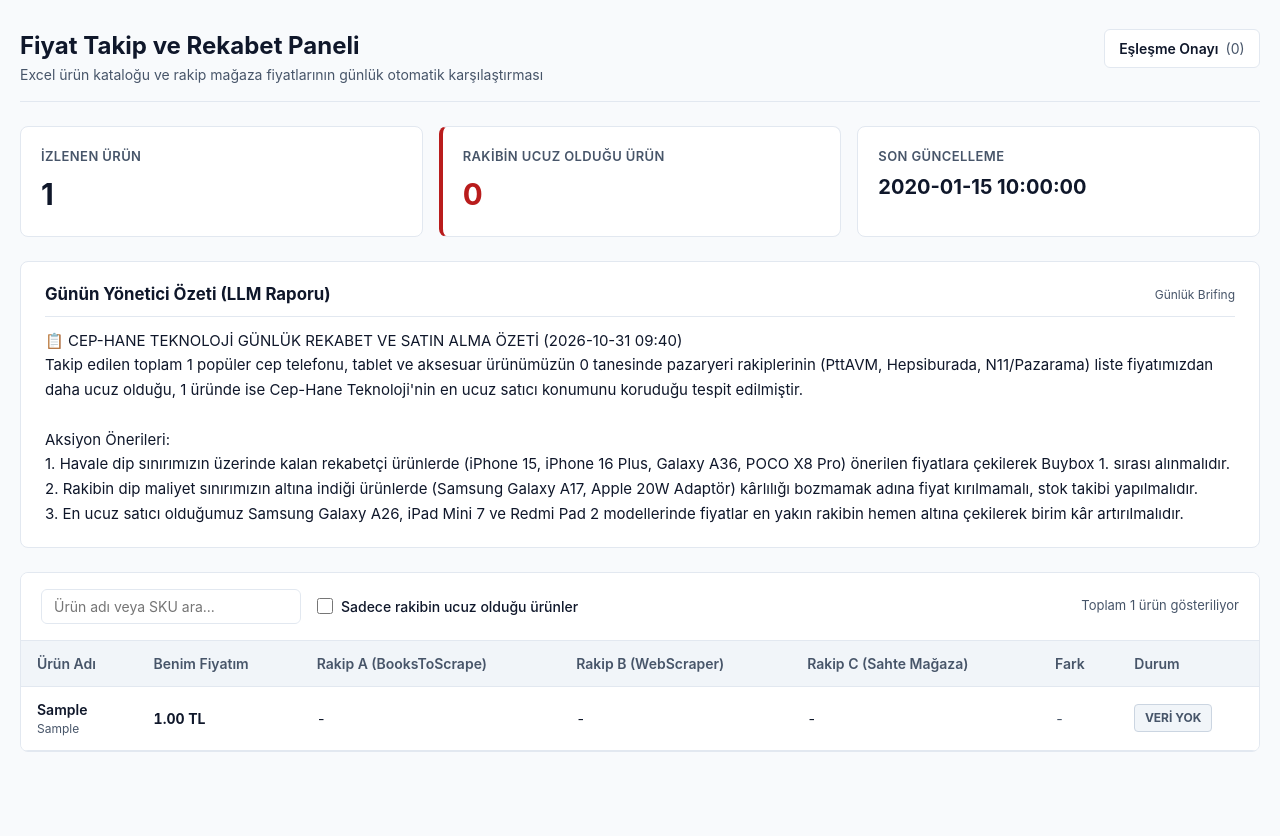
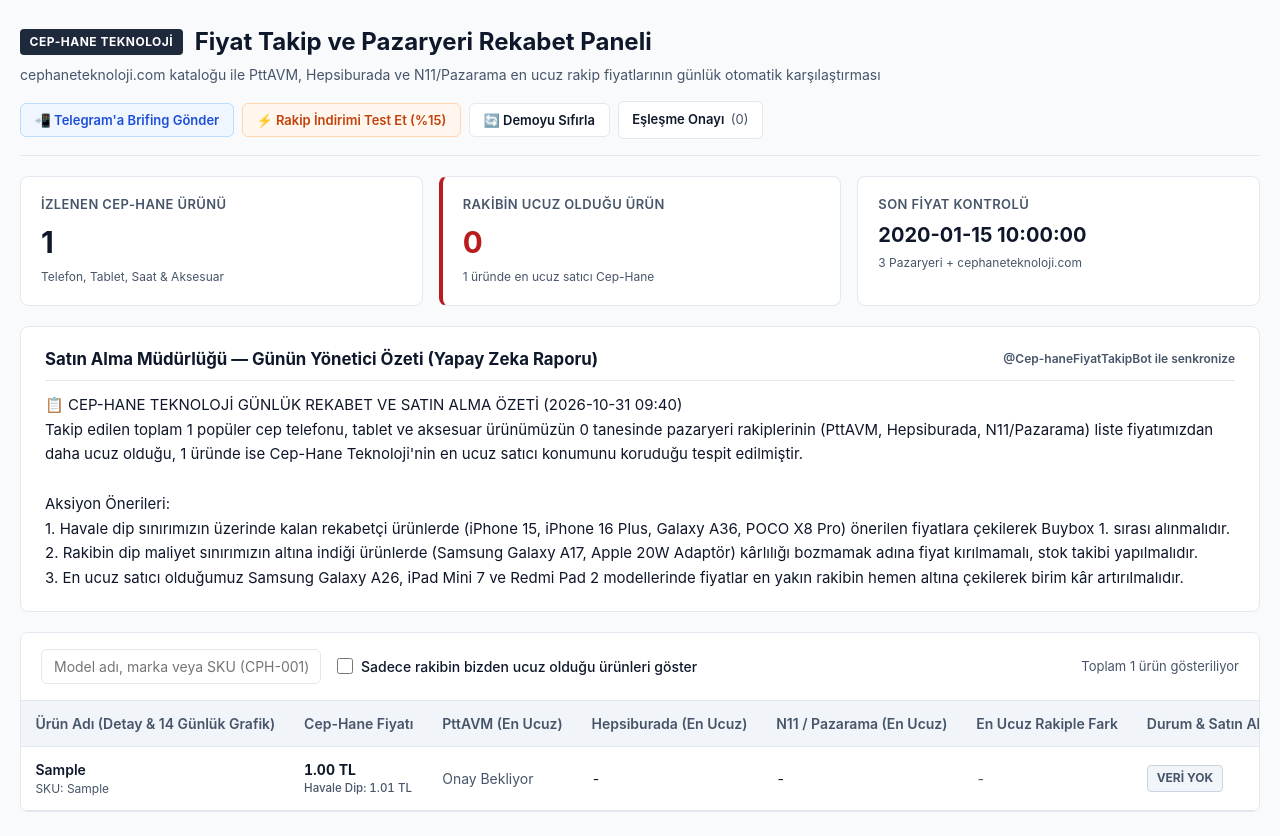
Before and after one commit to ozzencben/cephane-fiyat-takip, a FastAPI app: page / in a window 1280 px wide. Before the commit the page ends 752 px from the top, so only its background shows below. Run offline with FastAPI, Linux system fonts and the light colour scheme; tables that the repository leaves empty hold one stand-in row (values such as "Sample post").

Commit message:
Adim 5: Cep-Hane Teknoloji web paneli marka uyarlamasi ve canli interaktif demo butonlari eklendi

```diff
--- a/plan.txt
+++ b/plan.txt
@@ -12,5 +12,5 @@ Bazı ürünlerde rakibin ucuz olduğu (RAKİP UCUZ — marj kurtaran öneri), b
 ✅ Adım 4: Kural Motoru, Yönetici Özeti ve Telegram Bildiriminin Cep-Hane'ye Uyarlanması (TAMAMLANDI)
 Kural motorunda "Havale Dip Fiyat Sınırı" ve "En Yakın Rakiple Marj Artırma Fırsatı" mesajlarının Satın Alma Müdürü diline uyarlanması.
 Telegram sabah brifinginin Cep-Hane Teknoloji başlığıyla telefonuna gerçek bildirim olarak gönderilip test edilmesi.
-⏳ Adım 5: Web Paneli Marka Uyarlaması ("Cep-Hane Teknoloji") ve Canlı Demo Videosu
+✅ Adım 5: Web Paneli Marka Uyarlaması ("Cep-Hane Teknoloji") ve Canlı İnteraktif Test Butonları (TAMAMLANDI)
 Panel başlığının, sütun isimlerinin ve eşleşme onay ekranının (%70-89 skorlu 3 telefon/aksesuar adayı) Cep-Hane Teknoloji'ye uyarlanması ve Serdar Bey'e göndereceğin özel tanıtım videosunun/ekran görüntülerinin alınması.
--- a/src/fiyat_takip_sistemi/api/main.py
+++ b/src/fiyat_takip_sistemi/api/main.py
@@ -15,7 +15,7 @@ from ..core.report import get_latest_report_text
 from ..scripts.seed_history import seed_price_history
 
 app = FastAPI(
-    title="Fiyat Takip Sistemi - Web Paneli API",
+    title="Cep-Hane Teknoloji | Fiyat Takip ve Rekabet Paneli API",
     description="Rakip fiyat karşılaştırma, günlük LLM raporu ve fiyat geçmişi API uç noktaları.",
     version="1.0.0",
 )
@@ -536,3 +536,79 @@ def get_urun_gecmis(id: int, db: Session = Depends(get_db)) -> Dict[str, Any]:
         "rakipler": rakipler_gecmis,
         "gecmis": tum_gecmis_kayitlari,
     }
+
+
+
+@app.post("/demo/fiyat-dusur", tags=["Canlı Demo Aksiyonları"])
+def post_demo_price_drop(db: Session = Depends(get_db)):
+    """
+    Canlı Demo: N11 / Pazarama kanalında Apple iPhone 15 128 GB ürününde %15 anlık rakip indirimi
+    simüle eder, kural motorunu ve yönetici raporunu yeniler ve Telegram'a anlık bildirim gönderir.
+    """
+    from datetime import datetime
+    from ..core.report import prepare_report_data, run_daily_report
+    from ..core.notify import format_daily_notification_message, send_telegram_message
+
+    comp_c = (
+        db.query(Competitor)
+        .filter(Competitor.ad.ilike("%N11%"))
+        .first()
+        or db.query(Competitor).order_by(Competitor.id.desc()).first()
+    )
+    target_name = "Apple iPhone 15 128 GB (Apple Türkiye Garantili) Siyah"
+    if comp_c:
+        latest = (
+            db.query(PriceSnapshot)
+            .filter(
+                PriceSnapshot.competitor_id == comp_c.id,
+                PriceSnapshot.ham_urun_adi == target_name,
+            )
+            .order_by(desc(PriceSnapshot.cekilme_zamani), desc(PriceSnapshot.id))
+            .first()
+        )
+        old_price = latest.fiyat if latest else 59600.0
+        new_price = round(old_price * 0.85, 2)
+        snap = PriceSnapshot(
+            competitor_id=comp_c.id,
+            ham_urun_adi=target_name,
+            fiyat=new_price,
+            stokta=True,
+            url="http://localhost:8001/urun/1",
+            cekilme_zamani=datetime.now(),
+        )
+        db.add(snap)
+        db.commit()
+
+    rep_text = run_daily_report(db)
+    rep_data = prepare_report_data(db)
+    tg_msg = format_daily_notification_message(rep_text, rep_data.get("en_kritik_uyarilar", []))
+    send_telegram_message(tg_msg)
+
+    return RedirectResponse(url="/?bildirim=indirim_simule_edildi", status_code=303)
+
+
+@app.post("/demo/telegram-gonder", tags=["Canlı Demo Aksiyonları"])
+def post_demo_send_telegram(db: Session = Depends(get_db)):
+    """
+    Canlı Demo: Güncel kural motoru ve yönetici özetini anında @Cep-haneFiyatTakipBot üzerinden Telegram'a gönderir.
+    """
+    from ..core.report import get_latest_report_text, prepare_report_data
+    from ..core.notify import format_daily_notification_message, send_telegram_message
+
+    rep_text = get_latest_report_text(db)
+    rep_data = prepare_report_data(db)
+    tg_msg = format_daily_notification_message(rep_text, rep_data.get("en_kritik_uyarilar", []))
+    send_telegram_message(tg_msg)
+
+    return RedirectResponse(url="/?bildirim=telegram_gonderildi", status_code=303)
+
+
+@app.post("/demo/sifirla", tags=["Canlı Demo Aksiyonları"])
+def post_demo_reset(db: Session = Depends(get_db)):
+    """
+    Canlı Demo: Veritabanını, 3 onay bekleyen eşleşmeyi ve fiyatları başlangıç durumuna sıfırlar.
+    """
+    db.close()
+    from ..scripts.demo_reset import reset_demo_environment
+    reset_demo_environment()
+    return RedirectResponse(url="/?bildirim=demo_sifirlandi", status_code=303)
--- a/src/fiyat_takip_sistemi/api/templates/index.html
+++ b/src/fiyat_takip_sistemi/api/templates/index.html
@@ -3,7 +3,7 @@
 <head>
     <meta charset="UTF-8">
     <meta name="viewport" content="width=device-width, initial-scale=1.0">
-    <title>Fiyat Takip ve Rekabet Paneli</title>
+    <title>Cep-Hane Teknoloji | Fiyat Takip ve Pazaryeri Rekabet Paneli</title>
     <style>
         :root {
             --bg-page: #f8fafc;
@@ -11,7 +11,8 @@
             --text-main: #0f172a;
             --text-muted: #475569;
             --border-color: #e2e8f0;
-            /* Kılavuz renk kuralı: Rakip ucuzsa kırmızı, rakip pahalıysa yeşil, fark yoksa gri */
+            --brand-primary: #1e293b;
+            --brand-accent: #2563eb;
             --red-bg: #fef2f2;
             --red-border: #fecaca;
             --red-text: #b91c1c;
@@ -34,24 +35,42 @@
             background-color: var(--bg-page);
             color: var(--text-main);
             line-height: 1.5;
-            padding: 1.75rem 1.25rem;
+            padding: 1.5rem 1.25rem;
             overflow-x: hidden;
         }
 
         .container {
-            max-width: 1280px;
+            max-width: 1320px;
             margin: 0 auto;
         }
 
         header {
             display: flex;
             justify-content: space-between;
-            align-items: baseline;
+            align-items: center;
             flex-wrap: wrap;
-            gap: 0.75rem;
-            margin-bottom: 1.5rem;
+            gap: 1rem;
+            margin-bottom: 1.25rem;
             padding-bottom: 1rem;
             border-bottom: 1px solid var(--border-color);
+        }
+
+        .brand-row {
+            display: flex;
+            align-items: center;
+            gap: 0.75rem;
+            margin-bottom: 0.25rem;
+        }
+
+        .brand-badge {
+            background: var(--brand-primary);
+            color: #ffffff;
+            font-size: 0.75rem;
+            font-weight: 700;
+            padding: 0.25rem 0.6rem;
+            border-radius: 0.25rem;
+            letter-spacing: 0.04em;
+            text-transform: uppercase;
         }
 
         header h1 {
@@ -65,22 +84,43 @@
             color: var(--text-muted);
         }
 
-        .nav-link-btn {
+        .header-actions {
+            display: flex;
+            align-items: center;
+            flex-wrap: wrap;
+            gap: 0.5rem;
+        }
+
+        .nav-link-btn, .demo-action-btn {
             display: inline-flex;
             align-items: center;
-            gap: 0.45rem;
-            padding: 0.5rem 0.9rem;
+            gap: 0.4rem;
+            padding: 0.5rem 0.85rem;
             border-radius: 0.375rem;
-            font-size: 0.875rem;
+            font-size: 0.8125rem;
             font-weight: 600;
             text-decoration: none;
             color: var(--text-main);
             background: var(--bg-card);
             border: 1px solid var(--border-color);
+            cursor: pointer;
+            transition: background 0.15s ease;
         }
 
-        .nav-link-btn:hover {
+        .nav-link-btn:hover, .demo-action-btn:hover {
             background: var(--gray-bg);
+        }
+
+        .demo-action-btn.btn-telegram {
+            background: #eff6ff;
+            color: #1d4ed8;
+            border-color: #bfdbfe;
+        }
+
+        .demo-action-btn.btn-simulate {
+            background: #fff7ed;
+            color: #c2410c;
+            border-color: #fed7aa;
         }
 
         .nav-badge {
@@ -94,19 +134,31 @@
             border: 1px solid var(--red-border);
         }
 
+        .toast-banner {
+            display: none;
+            padding: 0.85rem 1.15rem;
+            margin-bottom: 1.25rem;
+            border-radius: 0.5rem;
+            font-size: 0.875rem;
+            font-weight: 600;
+            background: var(--green-bg);
+            color: var(--green-text);
+            border: 1px solid var(--green-border);
+        }
+
         /* 1. Üstte 3 Özet Kutusu */
         .summary-grid {
             display: grid;
             grid-template-columns: repeat(3, 1fr);
             gap: 1rem;
-            margin-bottom: 1.5rem;
+            margin-bottom: 1.25rem;
         }
 
         .summary-card {
             background: var(--bg-card);
             border: 1px solid var(--border-color);
             border-radius: 0.5rem;
-            padding: 1.25rem;
+            padding: 1.15rem 1.25rem;
         }
 
         .summary-card.card-danger {
@@ -137,13 +189,19 @@
             margin-top: 0.35rem;
         }
 
+        .summary-sub {
+            font-size: 0.75rem;
+            color: var(--text-muted);
+            margin-top: 0.25rem;
+        }
+
         /* 2. Günün LLM Raporu */
         .report-box {
             background: var(--bg-card);
             border: 1px solid var(--border-color);
             border-radius: 0.5rem;
             padding: 1.25rem 1.5rem;
-            margin-bottom: 1.5rem;
+            margin-bottom: 1.25rem;
         }
 
         .report-header {
@@ -164,6 +222,7 @@
         .report-header span {
             font-size: 0.75rem;
             color: var(--text-muted);
+            font-weight: 600;
         }
 
         .report-content {
@@ -205,7 +264,7 @@
             border: 1px solid var(--border-color);
             border-radius: 0.375rem;
             font-size: 0.875rem;
-            min-width: 260px;
+            min-width: 280px;
             color: var(--text-main);
             background: #fff;
         }
@@ -253,18 +312,17 @@
             background: var(--gray-bg);
             color: var(--text-muted);
             font-weight: 600;
-            padding: 0.75rem 1rem;
+            padding: 0.75rem 0.9rem;
             border-bottom: 1px solid var(--border-color);
             white-space: nowrap;
         }
 
         tbody td {
-            padding: 0.75rem 1rem;
+            padding: 0.75rem 0.9rem;
             border-bottom: 1px solid var(--border-color);
             vertical-align: middle;
         }
 
-        /* Renk kuralı: rakip ucuzsa kırmızı, rakip pahalıysa yeşil, fark yoksa gri */
         tr.row-red {
             background-color: var(--red-bg);
         }
@@ -307,6 +365,13 @@
             font-weight: 700;
         }
 
+        .dip-sub {
+            display: block;
+            font-size: 0.72rem;
+            color: var(--text-muted);
+            font-weight: 500;
+        }
+
         .diff-red {
             color: var(--red-text);
             font-weight: 700;
@@ -323,7 +388,7 @@
 
         .status-badge {
             display: inline-block;
-            padding: 0.25rem 0.6rem;
+            padding: 0.22rem 0.55rem;
             border-radius: 0.25rem;
             font-size: 0.75rem;
             font-weight: 700;
@@ -391,10 +456,28 @@
     <div class="container">
         <header>
             <div>
-                <h1>Fiyat Takip ve Rekabet Paneli</h1>
-                <p>Excel ürün kataloğu ve rakip mağaza fiyatlarının günlük otomatik karşılaştırması</p>
+                <div class="brand-row">
+                    <span class="brand-badge">CEP-HANE TEKNOLOJİ</span>
+                    <h1>Fiyat Takip ve Pazaryeri Rekabet Paneli</h1>
+                </div>
+                <p>cephaneteknoloji.com kataloğu ile PttAVM, Hepsiburada ve N11/Pazarama en ucuz rakip fiyatlarının günlük otomatik karşılaştırması</p>
             </div>
-            <div>
+            <div class="header-actions">
+                <form method="post" action="/demo/telegram-gonder" style="display:inline;">
+                    <button type="submit" class="demo-action-btn btn-telegram" title="Güncel brifingi @Cep-haneFiyatTakipBot üzerinden Telegram'a gönderir">
+                        📲 Telegram'a Brifing Gönder
+                    </button>
+                </form>
+                <form method="post" action="/demo/fiyat-dusur" style="display:inline;">
+                    <button type="submit" class="demo-action-btn btn-simulate" title="iPhone 15 128 GB ürününde N11/Pazarama %15 anlık rakip indirimi simüle eder">
+                        ⚡ Rakip İndirimi Test Et (%15)
+                    </button>
+                </form>
+                <form method="post" action="/demo/sifirla" style="display:inline;">
+                    <button type="submit" class="demo-action-btn" title="Demoyu ve onay bekleyen eşleşmeleri başlangıç durumuna döndürür">
+                        🔄 Demoyu Sıfırla
+                    </button>
+                </form>
                 <a href="/eslesmeler" class="nav-link-btn">
                     Eşleşme Onayı
                     {% if ozet.onay_bekleyen_eslesme_sayisi > 0 %}
@@ -406,27 +489,32 @@
             </div>
         </header>
 
+        <div id="toastBanner" class="toast-banner"></div>
+
         <!-- 1. Üstte 3 Özet Kutusu -->
         <section class="summary-grid">
             <div class="summary-card">
-                <div class="summary-label">İzlenen Ürün</div>
+                <div class="summary-label">İzlenen Cep-Hane Ürünü</div>
                 <div class="summary-value">{{ ozet.toplam_urun }}</div>
+                <div class="summary-sub">Telefon, Tablet, Saat &amp; Aksesuar</div>
             </div>
             <div class="summary-card card-danger">
                 <div class="summary-label">Rakibin Ucuz Olduğu Ürün</div>
                 <div class="summary-value text-red">{{ ozet.rakibin_ucuz_oldugu_urun_sayisi }}</div>
+                <div class="summary-sub">{{ ozet.toplam_urun - ozet.rakibin_ucuz_oldugu_urun_sayisi }} üründe en ucuz satıcı Cep-Hane</div>
             </div>
             <div class="summary-card">
-                <div class="summary-label">Son Güncelleme</div>
+                <div class="summary-label">Son Fiyat Kontrolü</div>
                 <div class="summary-value timestamp">{{ ozet.son_guncelleme_zamani }}</div>
+                <div class="summary-sub">3 Pazaryeri + cephaneteknoloji.com</div>
             </div>
         </section>
 
         <!-- 2. Altında Günün LLM Raporu -->
         <section class="report-box">
             <div class="report-header">
-                <h2>Günün Yönetici Özeti (LLM Raporu)</h2>
-                <span>Günlük Brifing</span>
+                <h2>Satın Alma Müdürlüğü — Günün Yönetici Özeti (Yapay Zeka Raporu)</h2>
+                <span>@Cep-haneFiyatTakipBot ile senkronize</span>
             </div>
             <div class="report-content">{{ ozet.son_rapor }}</div>
         </section>
@@ -439,12 +527,12 @@
                         type="text"
                         id="searchInput"
                         class="search-input"
-                        placeholder="Ürün adı veya SKU ara..."
+                        placeholder="Model adı, marka veya SKU (CPH-001) ara..."
                         aria-label="Ürün adı veya SKU ara"
                     >
                     <label class="filter-label">
                         <input type="checkbox" id="onlyCheaperCheckbox">
-                        Sadece rakibin ucuz olduğu ürünler
+                        Sadece rakibin bizden ucuz olduğu ürünleri göster
                     </label>
                 </div>
                 <div class="row-counter" id="rowCounter">
@@ -456,13 +544,13 @@
                 <table id="productsTable">
                     <thead>
                         <tr>
-                            <th>Ürün Adı</th>
-                            <th>Benim Fiyatım</th>
-                            <th>Rakip A (BooksToScrape)</th>
-                            <th>Rakip B (WebScraper)</th>
-                            <th>Rakip C (Sahte Mağaza)</th>
-                            <th>Fark</th>
-                            <th>Durum</th>
+                            <th>Ürün Adı (Detay &amp; 14 Günlük Grafik)</th>
+                            <th>Cep-Hane Fiyatı</th>
+                            <th>PttAVM (En Ucuz)</th>
+                            <th>Hepsiburada (En Ucuz)</th>
+                            <th>N11 / Pazarama (En Ucuz)</th>
+                            <th>En Ucuz Rakiple Fark</th>
+                            <th>Durum &amp; Satın Alma Önerisi</th>
                         </tr>
                     </thead>
                     <tbody>
@@ -476,11 +564,14 @@
                         >
                             <td>
                                 <a href="/urun/{{ u.id }}" class="product-name">{{ u.urun_adi }}</a>
-                                <span class="product-sku">{{ u.sku }}</span>
+                                <span class="product-sku">SKU: {{ u.sku }}</span>
                             </td>
-                            <td class="price-cell my-price">{{ "%.2f"|format(u.benim_fiyatim) }} TL</td>
+                            <td class="price-cell my-price">
+                                {{ "%.2f"|format(u.benim_fiyatim) }} TL
+                                <span class="dip-sub">Havale Dip: {{ "%.2f"|format(u.min_kabul_edilebilir_fiyat) }} TL</span>
+                            </td>
                             <td class="price-cell">
-                                {% if u.rakip_a is not none %}{{ "%.2f"|format(u.rakip_a) }} TL{% else %}-{% endif %}
+                                {% if u.rakip_a is not none %}{{ "%.2f"|format(u.rakip_a) }} TL{% else %}<span style="color:var(--text-muted)">Onay Bekliyor</span>{% endif %}
                             </td>
                             <td class="price-cell">
                                 {% if u.rakip_b is not none %}{{ "%.2f"|format(u.rakip_b) }} TL{% else %}-{% endif %}
@@ -499,7 +590,7 @@
                                 {% if is_cheaper %}
                                     <span class="status-badge badge-red">RAKİP UCUZ</span>
                                 {% elif is_expensive %}
-                                    <span class="status-badge badge-green">RAKİP PAHALI</span>
+                                    <span class="status-badge badge-green">EN UCUZ BİZİZ</span>
                                 {% else %}
                                     <span class="status-badge badge-gray">{{ u.durum }}</span>
                                 {% endif %}
@@ -525,6 +616,20 @@
             const rows = Array.from(document.querySelectorAll(".product-row"));
             const rowCounter = document.getElementById("rowCounter");
             const emptyState = document.getElementById("emptyState");
+            const toastBanner = document.getElementById("toastBanner");
+
+            const params = new URLSearchParams(window.location.search);
+            const bildirim = params.get("bildirim");
+            if (bildirim && toastBanner) {
+                toastBanner.style.display = "block";
+                if (bildirim === "telegram_gonderildi") {
+                    toastBanner.textContent = "✓ Günlük yönetici özeti ve kritik fiyat uyarıları @Cep-haneFiyatTakipBot üzerinden Telegram'a gönderildi!";
+                } else if (bildirim === "indirim_simule_edildi") {
+                    toastBanner.textContent = "⚡ Canlı Senaryo: Apple iPhone 15 128 GB modelinde N11/Pazarama %15 rakip indirimi simüle edildi, rapor güncellendi ve Telegram'a acil uyarı geçildi!";
+                } else if (bildirim === "demo_sifirlandi") {
+                    toastBanner.textContent = "🔄 Demo veritabanı, pazaryeri fiyatları ve 3 onay bekleyen eşleşme başlangıç durumuna sıfırlandı.";
+                }
+            }
 
             function applyFilters() {
                 const query = searchInput.value.trim().toLowerCase();
```
Also changed, not shown: src/fiyat_takip_sistemi/api/templates/matches.html (+6 -6 lines), src/fiyat_takip_sistemi/api/templates/product_detail.html (+35 -35 lines).
